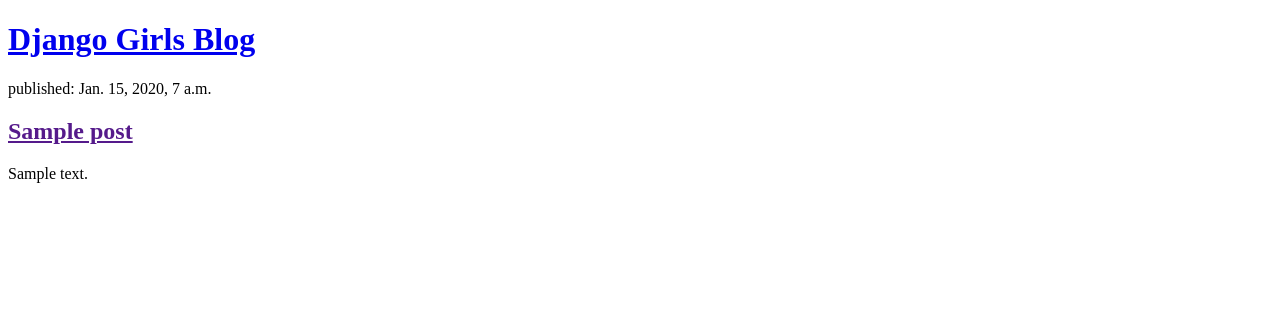
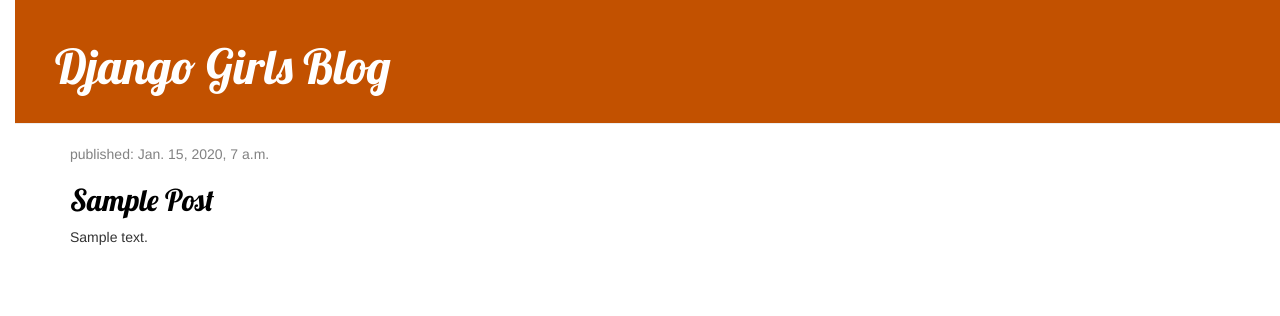
Before and after one commit to alegume/furry-succotash, a Django app: template blog/templates/blog/post_list.html in a window 1280 px wide. Shown: the top 316 px of the page. Run offline with Django 3.2, Linux system fonts and the light colour scheme; the template is opened without the code that fills it: values that come from a table or form of the project are taken from there, others are empty; tables that the repository leaves empty hold one stand-in row (values such as "Sample post"); some libraries are stand-ins or nearby versions.

Commit message:
improving the tutorial

```diff
--- /dev/null
+++ b/blog/static/css/blog.css
@@ -0,0 +1,55 @@
+body {
+    padding-left: 15px;
+}
+
+h1 a, h2 a {
+    color: #C25100;
+    font-family: 'Lobster';
+}
+
+.page-header {
+    background-color: #C25100;
+    margin-top: 0;
+    padding: 20px 20px 20px 40px;
+}
+
+.page-header h1, .page-header h1 a, .page-header h1 a:visited, .page-header h1 a:active {
+    color: #ffffff;
+    font-size: 36pt;
+    text-decoration: none;
+}
+
+.content {
+    margin-left: 40px;
+}
+
+h1, h2, h3, h4 {
+    font-family: 'Lobster', cursive;
+}
+
+.date {
+    color: #828282;
+}
+
+.save {
+    float: right;
+}
+
+.post-form textarea, .post-form input {
+    width: 100%;
+}
+
+.top-menu, .top-menu:hover, .top-menu:visited {
+    color: #ffffff;
+    float: right;
+    font-size: 26pt;
+    margin-right: 20px;
+}
+
+.post {
+    margin-bottom: 70px;
+}
+
+.post h2 a, .post h2 a:visited {
+    color: #000000;
+}
--- a/blog/templates/blog/post_list.html
+++ b/blog/templates/blog/post_list.html
@@ -1,24 +1,36 @@
+{% load static %}
+
 <!DOCTYPE html>
-<html lang="pt-br">
+<html>
     <head>
-	<meta charset="UTF-8" />
-	<meta name="viewport" content="width=device-width, initial-scale=1.0">
-	<meta http-equiv="X-UA-Compatible" content="ie=edge">
         <title>Django Girls blog</title>
+        <link rel="stylesheet" href="//maxcdn.bootstrapcdn.com/bootstrap/3.2.0/css/bootstrap.min.css">
+        <link rel="stylesheet" href="//maxcdn.bootstrapcdn.com/bootstrap/3.2.0/css/bootstrap-theme.min.css">
+        <link href="//fonts.googleapis.com/css?family=Lobster&subset=latin,latin-ext" rel="stylesheet" type="text/css">
+
+        <link rel="stylesheet" href="{% static 'css/blog.css' %}">
     </head>
     <body>
-    <div>
+        <div class="page-header">
             <h1><a href="/">Django Girls Blog</a></h1>
         </div>
 
+        <div class="content container">
+            <div class="row">
+                <div class="col-md-8">
                     {% for post in posts %}
-        <div>
+                        <div class="post">
+                            <div class="date">
                                 <p>published: {{ post.published_date }}</p>
-            <h2><a href="">{{ post.title }}</a></h2>
+                            </div>
+                            <h2><a href="">{{ post.title|title }}</a></h2>
                             <p>{{ post.text|linebreaksbr }}</p>
                         </div>
+                    {% empty %}
+                        <h2>Sorry, no posts =/</h2>
                     {% endfor %}
-
-    </body>
+                </div>
+            </div>
+        </div>
     </body>
 </html>
--- a/blog/views.py
+++ b/blog/views.py
@@ -1,5 +1,6 @@
 from django.shortcuts import render
-
+from django.utils import timezone
+from .models import Post
 
 def post_list(request):
     posts = Post.objects.filter(published_date__lte=timezone.now()).order_by('published_date')
```
Lines whose indentation alone changed are shown as unchanged.
